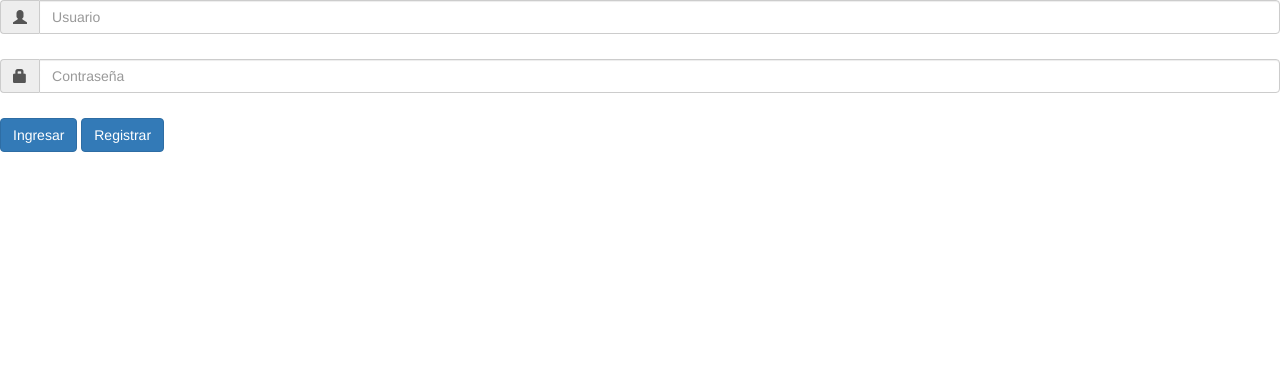
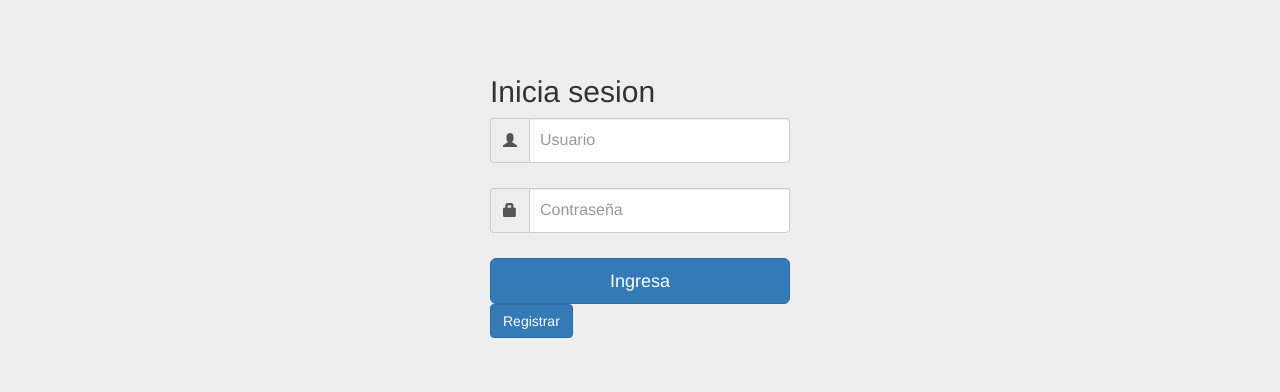
Before and after one commit to sandrisp/musiteca, a Flask app: page /login in a window 1280 px wide. Shown: the top 392 px of the page. Run offline with Flask 2, Linux system fonts and the light colour scheme; some libraries are stand-ins or nearby versions.

Commit message:
Interfaz Login
se modifico el template login y se agrego un css para el

```diff
--- /dev/null
+++ b/static/css/login.css
@@ -0,0 +1,39 @@
+body {
+  padding-top: 40px;
+  padding-bottom: 40px;
+  background-color: #eee;
+}
+
+.form-signin {
+  max-width: 330px;
+  padding: 15px;
+  margin: 0 auto;
+}
+.form-signin .form-signin-heading,
+.form-signin .checkbox {
+  margin-bottom: 10px;
+}
+.form-signin .checkbox {
+  font-weight: normal;
+}
+.form-signin .form-control {
+  position: relative;
+  height: auto;
+  -webkit-box-sizing: border-box;
+     -moz-box-sizing: border-box;
+          box-sizing: border-box;
+  padding: 10px;
+  font-size: 16px;
+}
+.form-signin .form-control:focus {
+  z-index: 2;
+}
+.form-signin input[type="email"] {
+  margin-bottom: -1px;
+  border-bottom-right-radius: 0;
+  border-bottom-left-radius: 0;
+}
+.form-signin input[type="password"] {
+  border-top-left-radius: 0;
+  border-top-right-radius: 0;
+}
--- a/templates/login.html
+++ b/templates/login.html
@@ -6,12 +6,14 @@
 	<meta name="viewport" content="width=device-width, initial-scale=1">
 
 	<link rel=stylesheet type=text/css href="{{ url_for('static', filename='css/bootstrap.min.css') }}">
+	<link rel=stylesheet type=text/css href="{{ url_for('static', filename='css/login.css') }}">
 
 	<title>Ingresar</title>
 </head>
 <body>
-
-<form name="login" action="{{ url_for('login')  }}" method="POST">
+<div class="container">
+	<form name="login" action="{{ url_for('login')  }}" method="POST" class="form-signin">
+		<h2 class="form-signin-heading">Inicia sesion</h2>
 		<div style="margin-bottom: 25px" class="input-group">
 			<label for="usuario" class="input-group-addon">
 				<span class="glyphicon glyphicon-user"></span>
@@ -24,11 +26,12 @@
 			</label>
 			<input name="password" type="password" class="form-control" value="" placeholder="Contraseña">
 		</div>
-	<input class="btn btn-primary" type="submit" value="Ingresar">
+		<input class="btn btn-lg btn-primary btn-block" type="submit" value="Ingresa">
 		<a class="btn btn-primary" href="{{ url_for('singup') }}">Registrar</a>
 		{% if error != None %}
 			<span style="color:red">{{ error }}</span>
 		{% endif %}
 	</form>
+</div>
 </body>
 </html>
```
Lines whose indentation alone changed are shown as unchanged.
